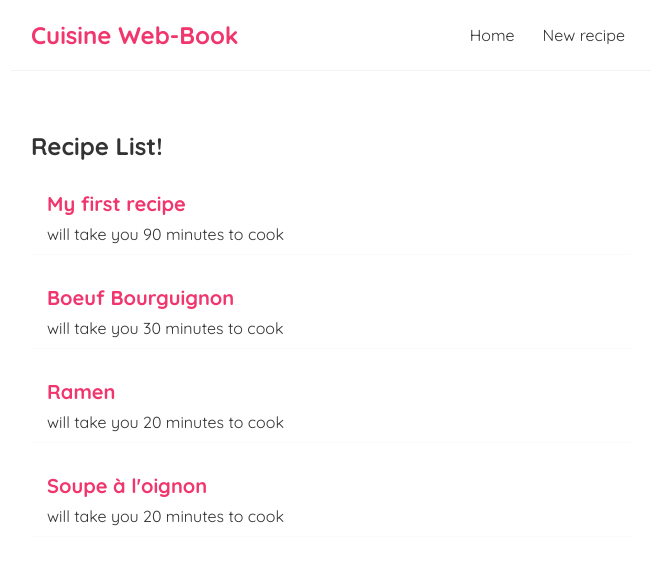
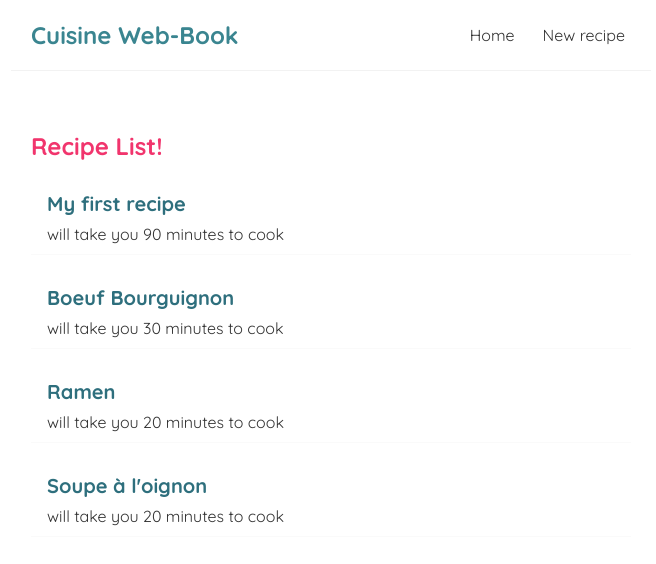
Before and after one commit to AlphaKappa44/my-blog-cuisine, a React (Create React App) app: page / in a window 1280 px wide. Shown: the top 564 px of the page, without its empty margins (309-965 px from the left). Built offline with nearby package versions, Linux system fonts and the light colour scheme; data requests are answered from the project's data file; the HTML template or start-up script is replaced by a standard one.

Commit message:
Modify ome CSS

```diff
--- a/src/index.css
+++ b/src/index.css
@@ -14,8 +14,12 @@
   margin: 0 auto;
   border-bottom: 1px solid #f2f2f2;
 }
+
+h2 {
+  color: #f1356d;
+}
 .navbar h1 {
-  color: #f1356d;
+  color: #3a8590;
 }
 .navbar .links {
   margin-left: auto;
@@ -45,7 +49,7 @@
 }
 .recipe-preview h2 {
   font-size: 20px;
-  color: #f1356d;
+  color: #2e6f7d;
   margin-bottom: 8px;
 }
 .recipe-preview a{
@@ -55,7 +59,7 @@
 /* recipe details page */
 .recipe-details h2 {
   font-size: 20px;
-  color: #f1356d;
+  color: #2e6f7d;
   margin-bottom: 10px;
 }
 .recipe-details div {
```
